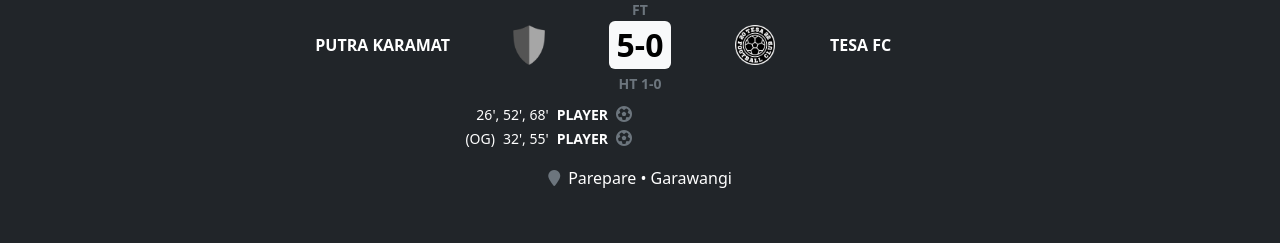
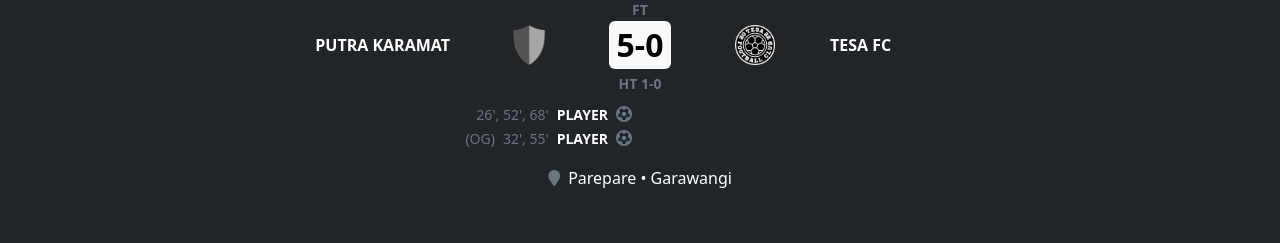
Before and after one commit to tesafc/tesafc.github.io, a Jekyll site: the page built from _matches/2022-10-08.md, in a window 1280 px wide. Shown: the part 834-1077 px from the top of the page. Built offline with Jekyll 4.4.1, drawn with Linux system fonts in a browser that asks for light colours; nearby versions of some CDN libraries.

Commit message:
Update match.html

```diff
--- a/_layouts/match.html
+++ b/_layouts/match.html
@@ -46,7 +46,7 @@
             <div class="col-6">
               <ul class="list-group text-end rounded-0 border-0 p-0 pt-2 pe-2">
               {% for goal in page.result.goal.home-team %}
-                <li class="list-group-item text-uppercase text-bg-dark border-0 p-0">{% if goal.goal-type %}<small class="pe-2">{{ goal.goal-type }}</small>{% endif %}<small>{{ goal.time }}</small><small class="fw-bolder px-2">{{ goal.name }}</small><i class="fa-solid fa-futbol text-secondary"></i></li>
+                <li class="list-group-item text-uppercase text-bg-dark border-0 p-0">{% if goal.goal-type %}<small class="pe-2 text-secondary">{{ goal.goal-type }}</small>{% endif %}<small class="text-secondary">{{ goal.time }}</small><small class="fw-bolder px-2">{{ goal.name }}</small><i class="fa-solid fa-futbol text-secondary"></i></li>
               {% endfor %}
               </ul>
             </div>
@@ -55,7 +55,7 @@
             <div class="col-6">
               <ul class="list-group text-start rounded-0 border-0 p-0 ps-2 pt-2">
               {% for goal in page.result.goal.away-team %}
-                <li class="list-group-item text-uppercase text-bg-dark border-0 p-0"><i class="fa-solid fa-futbol text-secondary "></i><small class="fw-bolder px-2">{{ goal.name }}</small><small>{{ goal.time }}</small>{% if goal.goal-type %}<small class="ps-2">{{ goal.goal-type }}</small>{% endif %}</li>
+                <li class="list-group-item text-uppercase text-bg-dark border-0 p-0"><i class="fa-solid fa-futbol text-secondary "></i><small class="fw-bolder px-2">{{ goal.name }}</small><small class="text-secondary">{{ goal.time }}</small>{% if goal.goal-type %}<small class="ps-2 text-secondary">{{ goal.goal-type }}</small>{% endif %}</li>
               {% endfor %}
               </ul>
             </div>
```
